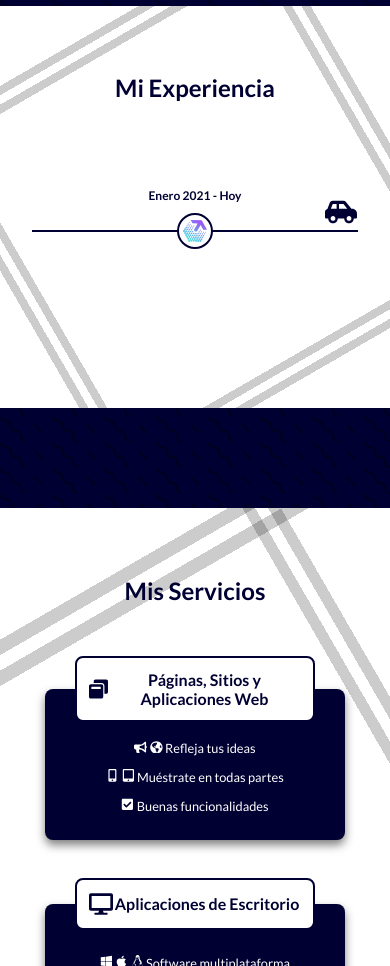
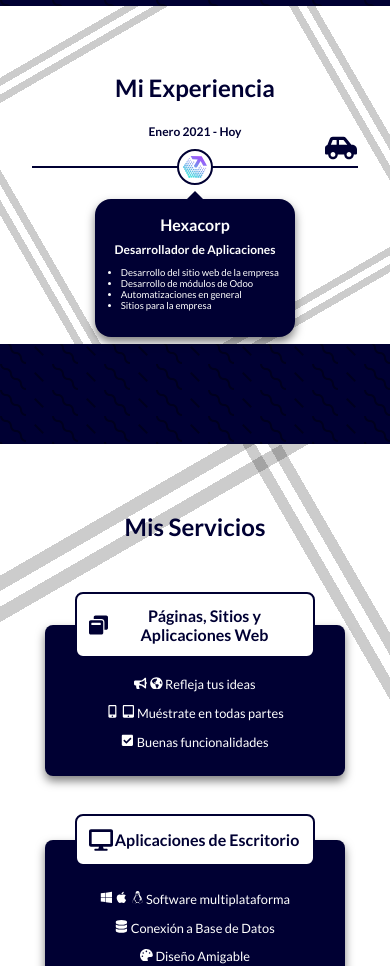
Before and after one commit to cristianiniguez/cristianiniguez_website, a Next.js app: page / in a window 390 px wide. Shown: the part 2548-3514 px from the top of the page. Built offline with nearby package versions, Linux system fonts and the light colour scheme.

Commit message:
experience section styles responsive

```diff
--- a/styles/components/sections/Experience.module.scss
+++ b/styles/components/sections/Experience.module.scss
@@ -4,7 +4,7 @@
   &__timeline {
     position: relative;
     border: 1px solid $blue10;
-    margin: 8em 0;
+    margin: 4em 0 8em;
   }
 
   &__pointer {
@@ -48,7 +48,6 @@
   }
 
   &__tooltip {
-    opacity: 0;
     transition: 0.3s ease-in-out;
     position: absolute;
     top: 150%;
@@ -76,10 +75,6 @@
     }
   }
 
-  &__container:hover &__tooltip {
-    opacity: 1;
-  }
-
   &__info {
     position: relative;
     max-height: 120px;
@@ -96,4 +91,14 @@
       transform: translateX(-50%);
     }
   }
+
+  @include md {
+    &__tooltip {
+      opacity: 0;
+    }
+
+    &__container:hover &__tooltip {
+      opacity: 1;
+    }
+  }
 }
```
